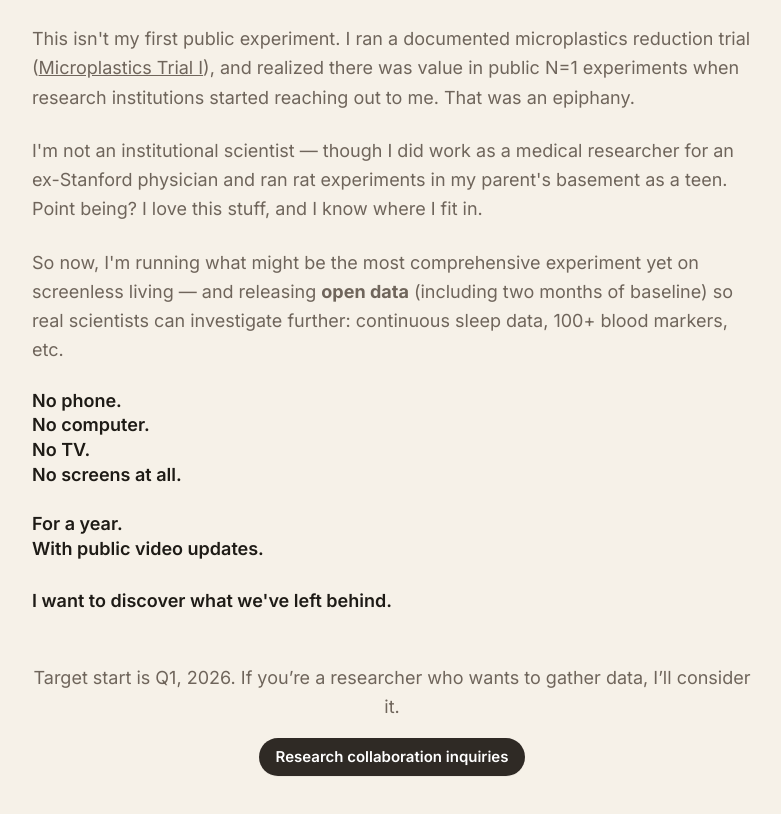
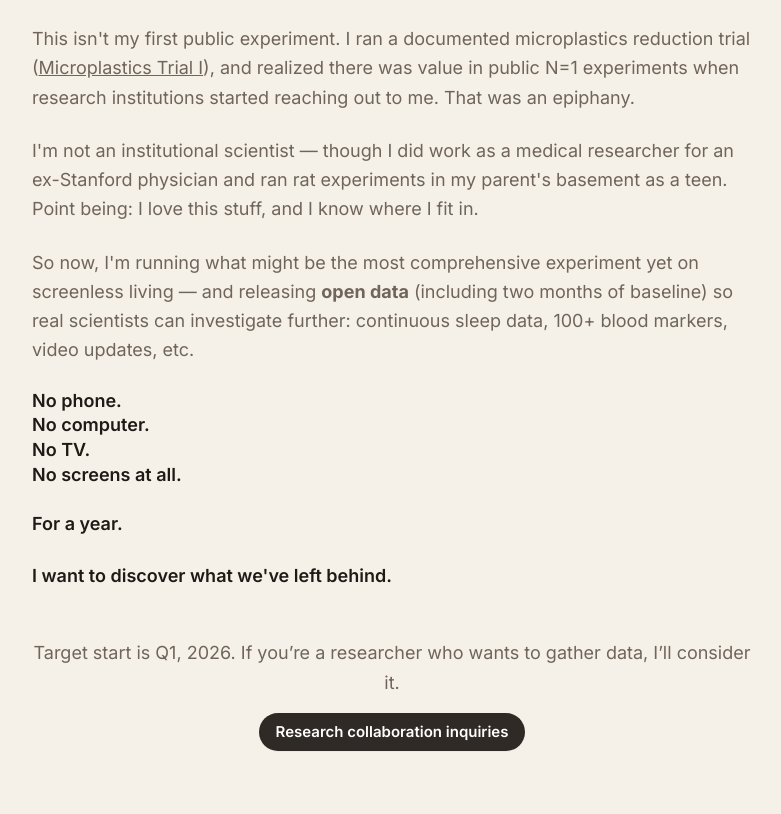
Before and after one commit to dvdaines/year-unplugged-dashboard, a Next.js app: page /about in a window 1280 px wide. Shown: the part 920-1734 px from the top of the page, without its empty margins (248-1029 px from the left). Built offline with nearby package versions, Linux system fonts and the light colour scheme.

Commit message:
Update page.tsx

```diff
--- a/app/about/page.tsx
+++ b/app/about/page.tsx
@@ -92,13 +92,13 @@ export default function AboutPage() {
           </p>
 
           <p>
-            I&apos;m not an institutional scientist — though I did work as a medical researcher for an ex-Stanford physician and ran rat experiments in my parent&apos;s basement as a teen. Point being? I love this stuff, and I know where I fit in.
+            I&apos;m not an institutional scientist — though I did work as a medical researcher for an ex-Stanford physician and ran rat experiments in my parent&apos;s basement as a teen. Point being: I love this stuff, and I know where I fit in.
           </p>
 
           <p>
             So now, I&apos;m running what might be the most comprehensive experiment yet
             on screenless living — and releasing <strong>open data</strong> (including two months of baseline) so real
-            scientists can investigate further: continuous sleep data, 100+ blood markers, etc.
+            scientists can investigate further: continuous sleep data, 100+ blood markers, video updates, etc.
           </p>
 
           <p className="text-ink font-semibold leading-snug">
@@ -108,7 +108,6 @@ export default function AboutPage() {
             No screens at all.<br />
             <br />
             For a year. <br />
-            With public video updates.
           </p>
 
           <p className="text-ink font-semibold">
```
